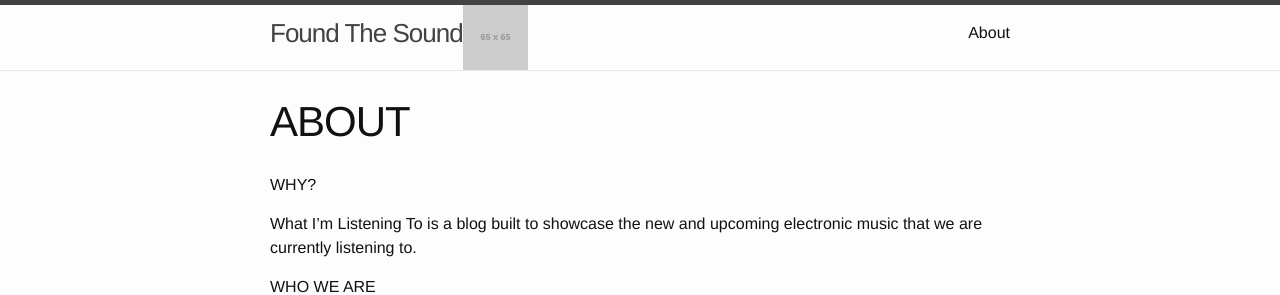
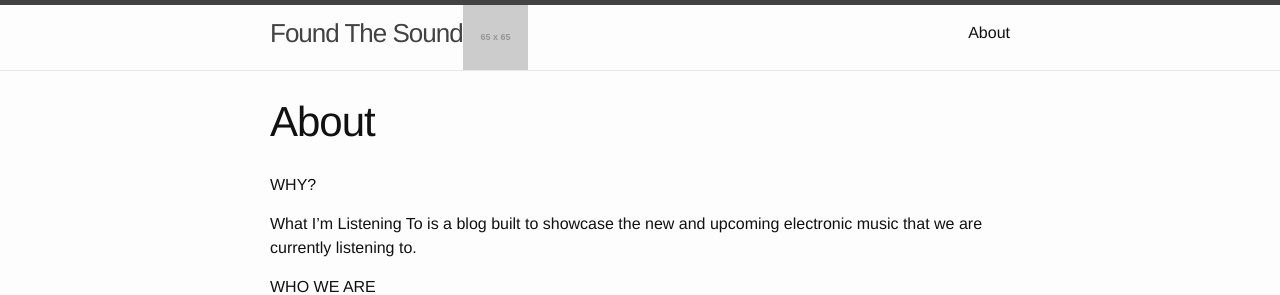
Before and after one commit to tfrenchy/Canshack.github.io, a Jekyll site: the page built from about.md, in a window 1280 px wide. Shown: the top 295 px of the page. Built offline with Jekyll 4.4.1, drawn with Linux system fonts in a browser that asks for light colours.

Commit message:
Revert "Update page.html"

```diff
--- a/_layouts/page.html
+++ b/_layouts/page.html
@@ -4,7 +4,7 @@ layout: default
 <article class="post">
 
   <header class="post-header">
-    <h1 class="post-title" style="color:"black">ABOUT</h1>
+    <h1 class="post-title">{{ page.title }}</h1>
   </header>
 
   <div class="post-content">
```
